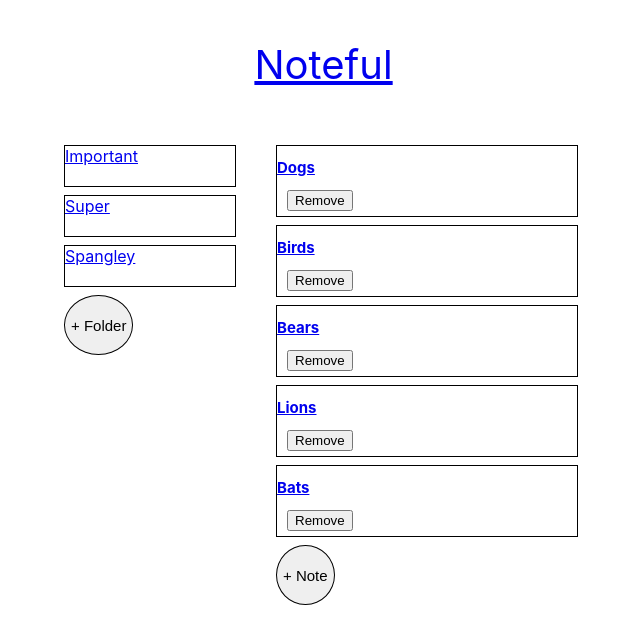
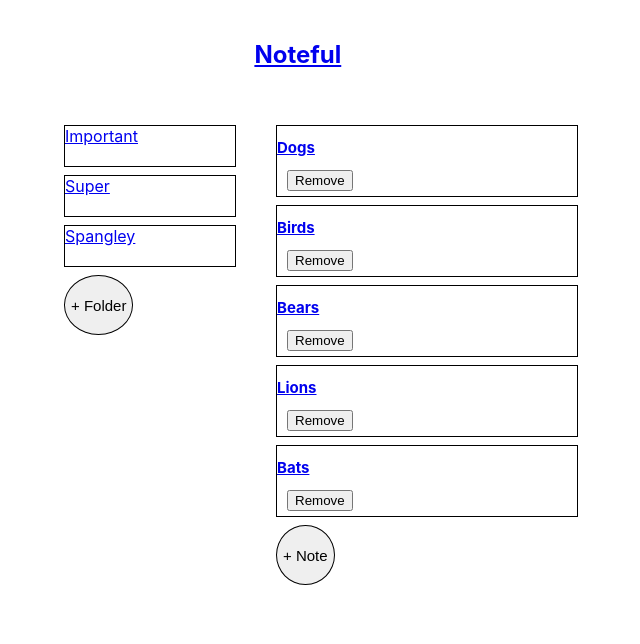
Before and after one commit to navin1551/Noteful, a React (Create React App) app: page /folder/b0715efe-ffaf-11e8-8eb2-f2801f1b9fd1 in a window 1280 px wide. Shown: the top 644 px of the page, without its empty margins (360-1000 px from the left). Built offline with nearby package versions, Linux system fonts and the light colour scheme.

Commit message:
included Noteful comp

```diff
--- a/src/App.css
+++ b/src/App.css
@@ -1,5 +1,4 @@
 header {
-  font-size: 40px;
   margin-left: 48%;
   margin-top: 40px;
 }
--- a/src/App.js
+++ b/src/App.js
@@ -3,6 +3,7 @@ import { Route, Link } from "react-router-dom";
 import FolderList from "./components/FolderList";
 import NoteList from "./components/NoteList";
 import Note from "./components/Note";
+import Noteful from "./components/Noteful";
 import NotefulContext from "./NotefulContext";
 import Store from "./Store";
 import "./App.css";
@@ -38,62 +39,47 @@ class App extends React.Component {
       <NotefulContext.Provider value={contextValue}>
         <div className="App">
           <header>
+            <h2>
+              {" "}
               <Link to={"/"}>Noteful</Link>
+            </h2>
           </header>
           <Route
             exact
             path="/"
-            render={() => {
-              return (
-                <div className="Grid-container">
-                  <nav>
-                    <FolderList folders={this.state.folders} />
-                  </nav>
-                  <main>
-                    <NoteList
+            render={() => (
+              <Noteful
+                notes={this.state.notes}
+                folders={this.state.folders}
                 removeNoteHandle={this.removeNoteHandle}
-                      notes={this.state.notes}
               />
-                  </main>
-                </div>
-              );
-            }}
+            )}
           />
           <Route
             path="/folder/:folderId"
-            render={({ match }) => {
-              let filterNotes = this.state.notes.filter(
+            render={({ match }) => (
+              <Noteful
+                notes={this.state.notes.filter(
                   note => note.folderId === match.params.folderId
-              );
-              return (
-                <div className="Grid-container">
-                  <nav>
-                    <FolderList folders={this.state.folders} />
-                  </nav>
-                  <main>
-                    <NoteList
-                      notes={filterNotes}
+                )}
+                folders={this.state.folders}
                 removeNoteHandle={this.removeNoteHandle}
               />
-                  </main>
-                </div>
-              );
-            }}
+            )}
           />
           <Route
             path="/note/:noteId"
-            render={({ match }) => {
-              let filteredNote = this.state.notes.filter(
+            render={({ match }) => (
+              <Note
+                note={
+                  this.state.notes.filter(
                     note => note.id === match.params.noteId
-              );
-              return (
-                <Note
-                  filteredNote={filteredNote}
-                  notes={this.state.notes}
+                  )[0]
+                }
                 removeNoteHandle={this.removeNoteHandle}
+                folder={this.state.folders}
               />
-              );
-            }}
+            )}
           />
         </div>
       </NotefulContext.Provider>
--- a/src/components/FolderList.js
+++ b/src/components/FolderList.js
@@ -6,7 +6,7 @@ import NotefulContext from "../NotefulContext";
 class FolderList extends React.Component {
   static contextType = NotefulContext;
   render() {
-    const { folders } = this.context;
+    const { folders } = this.props;
     return (
       <div className="Folder-list-area">
         <ul className="Folder-list">
--- a/src/components/Note.js
+++ b/src/components/Note.js
@@ -11,15 +11,15 @@ class Note extends React.Component {
   };
 
   render() {
-    const { content, name } = this.props.filteredNote[0];
+    const { content, name, id } = this.props.note;
     return (
       <div className="Individual-note-area">
-        <span>IMPORTANT</span>
+        <span>{name}</span>
         <div className="Individual-note">
           <NoteContent
-            id={this.props.id}
-            notes={this.props.notes}
+            id={id}
             title={name}
+            removeNoteHandle={this.props.removeNoteHandle}
           />
           <p>{content}</p>
         </div>
--- /dev/null
+++ b/src/components/Noteful.js
@@ -0,0 +1,24 @@
+import React from "react";
+import FolderList from "./FolderList";
+import NoteList from "./NoteList";
+
+class Noteful extends React.Component {
+  render() {
+    return (
+      <div className="Grid-container">
+        <nav>
+          <FolderList folders={this.props.folders} />
+        </nav>
+        <main>
+          <NoteList
+            removeNoteHandle={this.props.removeNoteHandle}
+            notes={this.props.notes}
+            folders={this.props.folder}
+          />
+        </main>
+      </div>
+    );
+  }
+}
+
+export default Noteful;
```
Lines whose indentation alone changed are shown as unchanged.
